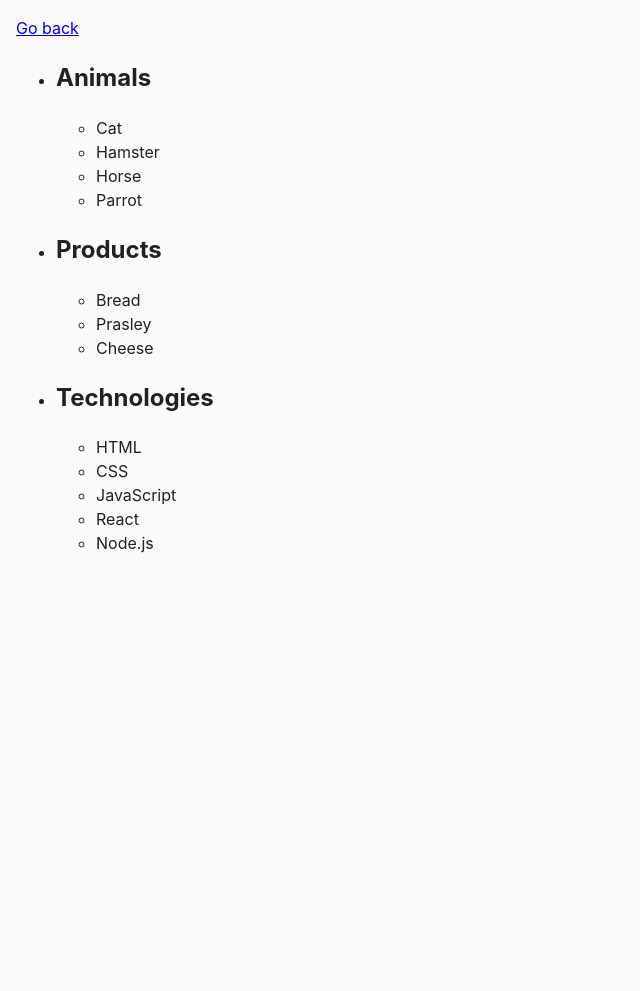
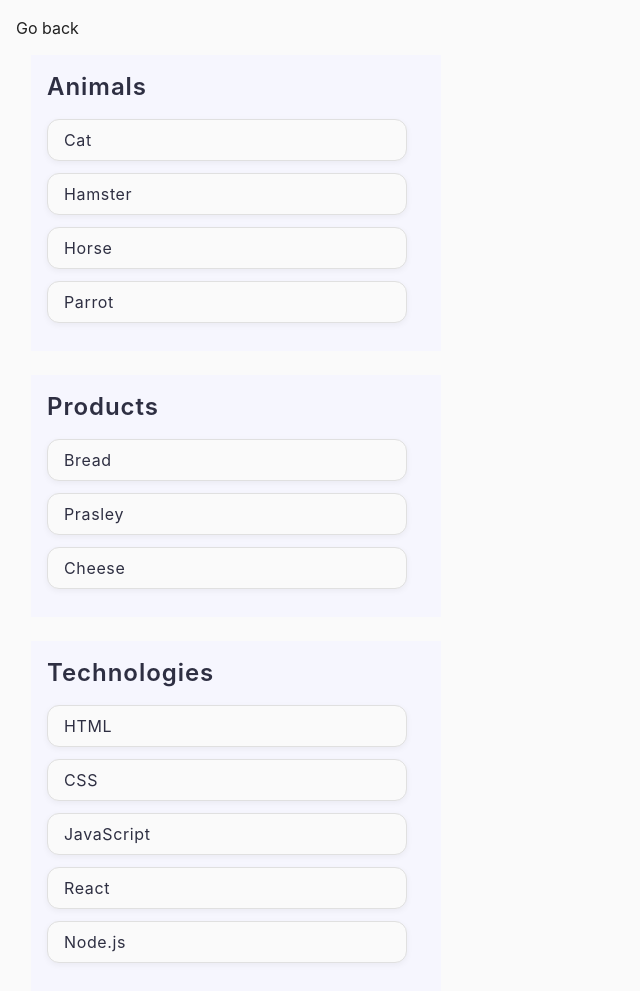
Before and after one commit to Natalka333/js-training-self-education-part-2, a plain HTML site: page task-1.html in a window 1280 px wide. Shown: the whole page, without its empty margins (0-640 px from the left). Before the commit the page ends 800 px from the top, so only its background shows below. Drawn offline with Linux system fonts and the light colour scheme.

Commit message:
add css file task-1

```diff
--- a/css/common.css
+++ b/css/common.css
@@ -1,14 +1,90 @@
 * {
   box-sizing: border-box;
+}
+ul {
+  list-style-type: none;
+  padding-left: 0;
+  margin-top: 0;
+  margin-bottom: 0;
+}
+
+a {
+  text-decoration: none;
+  color: inherit;
+}
+
+button {
+  cursor: pointer;
+}
+
+img {
+  display: block;
+  max-width: 100%;
+  height: auto;
+}
+
+h1,
+h2,
+h3,
+h4,
+h5,
+h6,
+p {
+  margin-top: 0;
+  margin-bottom: 0;
 }
 
 body {
   margin: 16px;
-  font-family: -apple-system, BlinkMacSystemFont, 'Segoe UI', Roboto, Oxygen,
-    Ubuntu, Cantarell, 'Open Sans', 'Helvetica Neue', sans-serif;
+  font-family:
+    -apple-system, BlinkMacSystemFont, 'Segoe UI', Roboto, Oxygen, Ubuntu,
+    Cantarell, 'Open Sans', 'Helvetica Neue', sans-serif;
   -webkit-font-smoothing: antialiased;
   -moz-osx-font-smoothing: grayscale;
   background-color: #fafafa;
   color: #212121;
   line-height: 1.5;
 }
+.categoria-list {
+  width: 440px;
+  height: 888px;
+  padding: 15px;
+}
+
+.item {
+  padding: 16px;
+  background: #f6f6fe;
+  margin-bottom: 24px;
+}
+.title {
+  font-weight: 600;
+  font-size: 24px;
+  line-height: 1.33333;
+  letter-spacing: 0.04em;
+  color: #2e2f42;
+  margin-bottom: 16px;
+}
+.list {
+}
+.li-item {
+  font-weight: 400;
+  font-size: 16px;
+  line-height: 1.5;
+  letter-spacing: 0.04em;
+  color: #2e2f42;
+
+  border: 1px solid #e0e0e0;
+  width: 360px;
+  border-radius: 12px;
+  padding: 8px 16px;
+  margin-bottom: 12px;
+  list-style: none;
+  background: #fafafa;
+  box-shadow: 0 2px 6px rgba(0, 0, 0, 0.05);
+  transition: 0.2s;
+}
+
+li:hover {
+  transform: translateY(-2px);
+  box-shadow: 0 6px 12px rgba(0, 0, 0, 0.1);
+}
--- a/task-1.html
+++ b/task-1.html
@@ -10,35 +10,35 @@
   <body>
     <p><a href="./index.html">Go back</a></p>
 
-    <ul id="categories">
+    <ul id="categories" class="categoria-list">
       <li class="item">
-        <h2>Animals</h2>
+        <h2 class="title">Animals</h2>
 
-        <ul>
-          <li>Cat</li>
-          <li>Hamster</li>
-          <li>Horse</li>
-          <li>Parrot</li>
+        <ul class="list">
+          <li class="li-item">Cat</li>
+          <li class="li-item">Hamster</li>
+          <li class="li-item">Horse</li>
+          <li class="li-item">Parrot</li>
         </ul>
       </li>
       <li class="item">
-        <h2>Products</h2>
+        <h2 class="title">Products</h2>
 
-        <ul>
-          <li>Bread</li>
-          <li>Prasley</li>
-          <li>Cheese</li>
+        <ul class="list">
+          <li class="li-item">Bread</li>
+          <li class="li-item">Prasley</li>
+          <li class="li-item">Cheese</li>
         </ul>
       </li>
       <li class="item">
-        <h2>Technologies</h2>
+        <h2 class="title">Technologies</h2>
 
-        <ul>
-          <li>HTML</li>
-          <li>CSS</li>
-          <li>JavaScript</li>
-          <li>React</li>
-          <li>Node.js</li>
+        <ul class="list">
+          <li class="li-item">HTML</li>
+          <li class="li-item">CSS</li>
+          <li class="li-item">JavaScript</li>
+          <li class="li-item">React</li>
+          <li class="li-item">Node.js</li>
         </ul>
       </li>
     </ul>
```
Also changed, not shown: index.html (+10 -0 lines).
